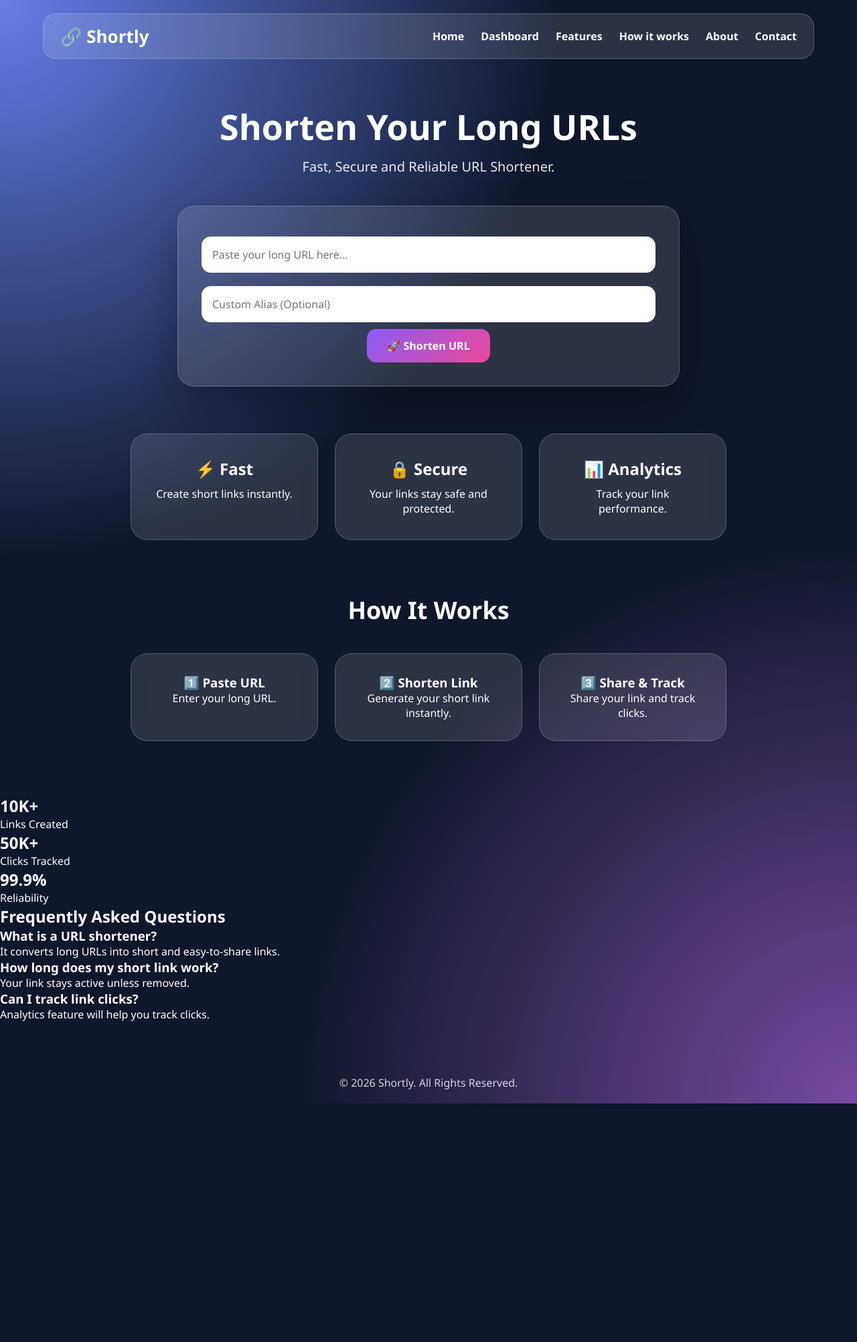
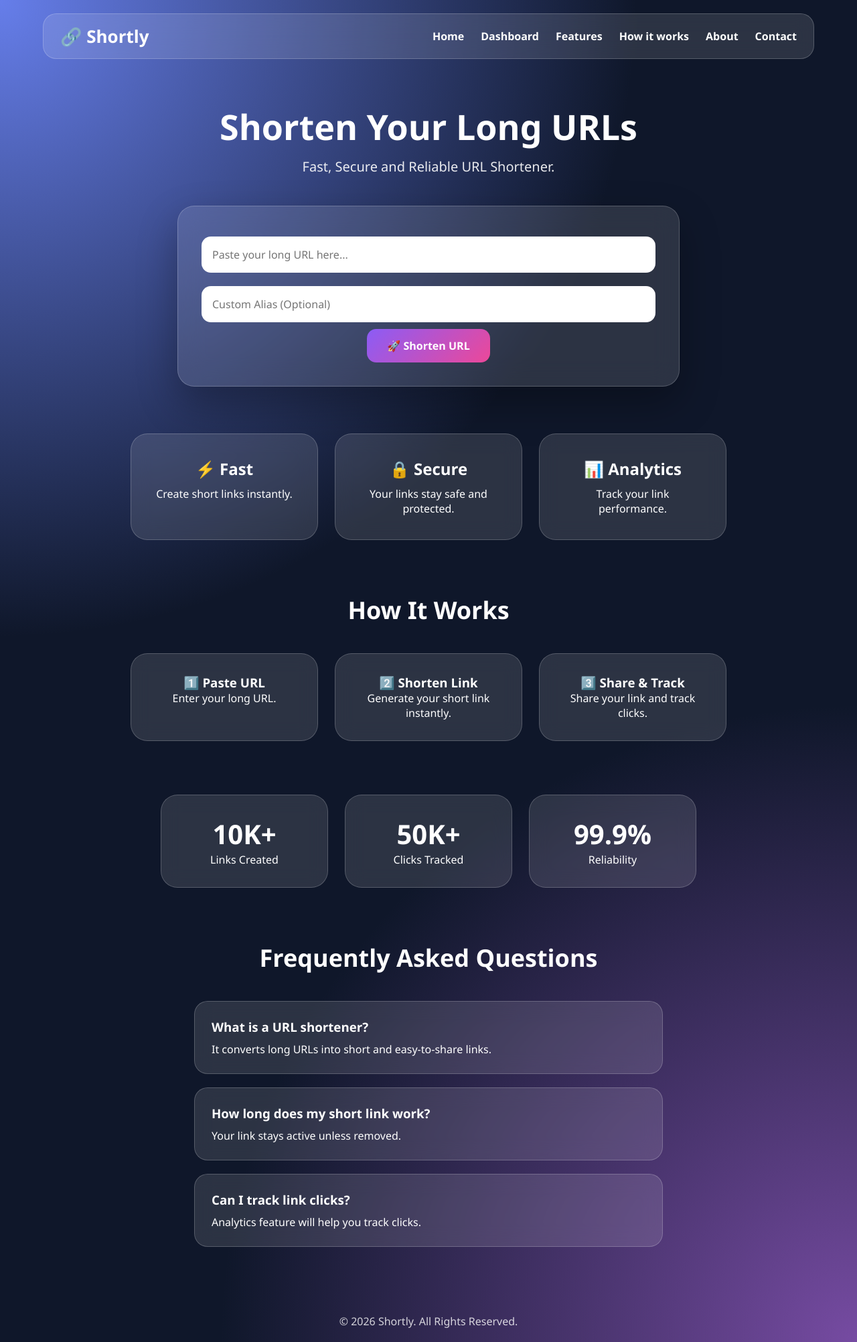
Before and after one commit to Khanarm/Url-shortnar-ashrot, a Flask app: page / in a window 1280 px wide. Shown: the whole page at 67% size. Before the commit the page ends 1647 px from the top, so only its background shows below. Run offline with Flask 3, Linux system fonts and the light colour scheme.

Commit message:
Update style.css

```diff
--- a/static/css/style.css
+++ b/static/css/style.css
@@ -496,3 +496,95 @@ footer {
     transform:translateY(-8px);
 
 }
+
+.stats {
+
+    width:90%;
+    margin:80px auto;
+
+    display:flex;
+    justify-content:center;
+    gap:25px;
+    flex-wrap:wrap;
+
+}
+
+
+
+.stat-card {
+
+    width:250px;
+    padding:30px;
+
+    text-align:center;
+
+    background:rgba(255,255,255,.12);
+
+    backdrop-filter:blur(15px);
+
+    border-radius:25px;
+
+    border:1px solid rgba(255,255,255,.2);
+
+}
+
+
+
+.stat-card h2 {
+
+    font-size:40px;
+
+}
+
+
+
+
+.faq {
+
+    width:90%;
+    margin:80px auto;
+
+    text-align:center;
+
+}
+
+
+
+.faq h2 {
+
+    font-size:36px;
+
+    margin-bottom:40px;
+
+}
+
+
+
+.faq-box {
+
+    max-width:700px;
+
+    margin:20px auto;
+
+    padding:25px;
+
+    text-align:left;
+
+
+    background:rgba(255,255,255,.12);
+
+    backdrop-filter:blur(15px);
+
+    border-radius:20px;
+
+    border:1px solid rgba(255,255,255,.2);
+
+}
+
+
+
+.faq-box h3 {
+
+    margin-bottom:10px;
+
+}
```
